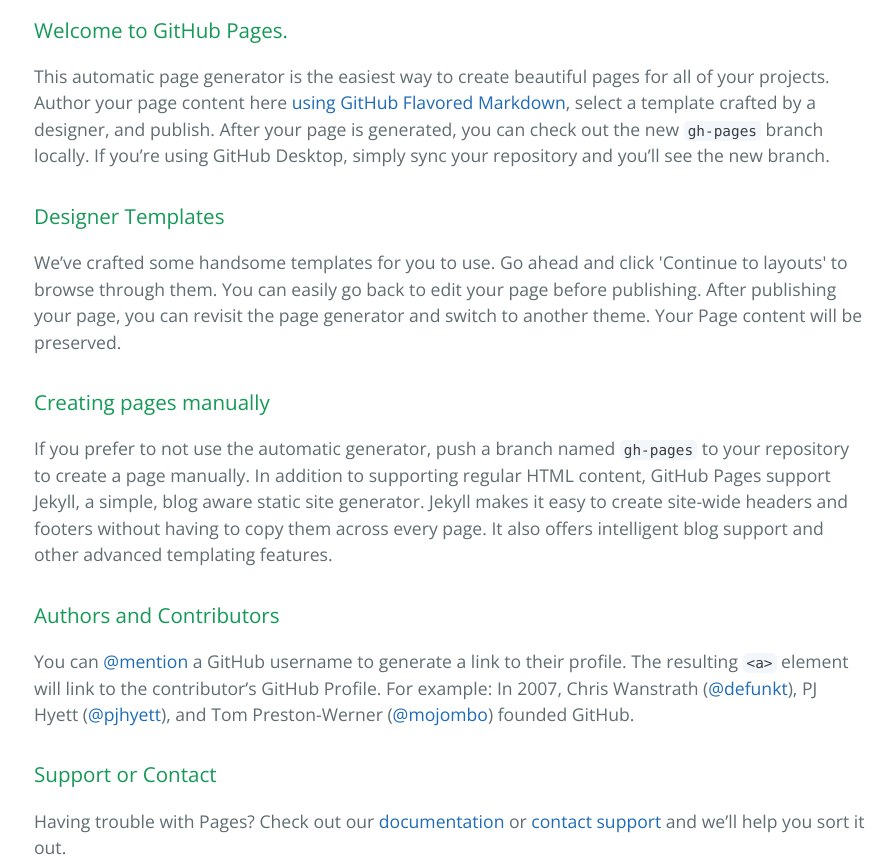
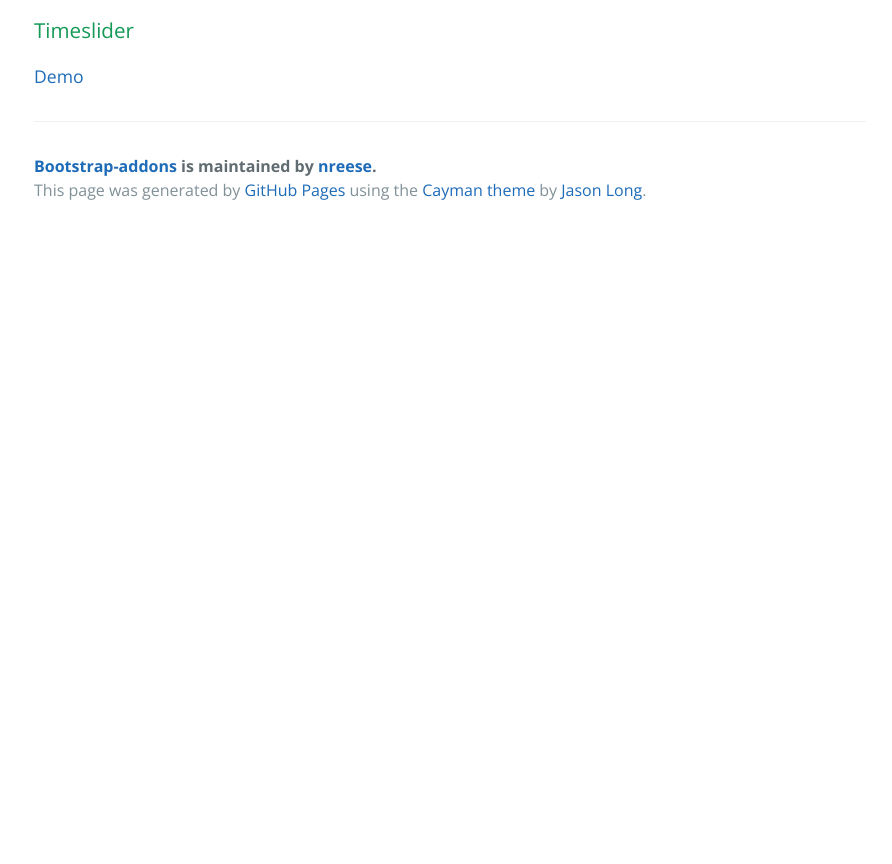
Before and after one commit to LeonBeure/bootstrap-addons, a plain HTML site: page index.html in a window 1280 px wide. Shown: the part 400-1264 px from the top of the page, without its empty margins (190-1082 px from the left). After the commit the page ends 800 px from the top, so only its background shows below. Drawn offline with nearby package versions, Linux system fonts and the light colour scheme.

Commit message:
add timeslider demo to index.html

```diff
--- a/index.html
+++ b/index.html
@@ -20,29 +20,9 @@
 
     <section class="main-content">
       <h3>
-<a id="welcome-to-github-pages" class="anchor" href="#welcome-to-github-pages" aria-hidden="true"><span class="octicon octicon-link"></span></a>Welcome to GitHub Pages.</h3>
+<a id="welcome-to-github-pages" class="anchor" href="#welcome-to-github-pages" aria-hidden="true"><span class="octicon octicon-link"></span></a>Timeslider</h3>
 
-<p>This automatic page generator is the easiest way to create beautiful pages for all of your projects. Author your page content here <a href="https://guides.github.com/features/mastering-markdown/">using GitHub Flavored Markdown</a>, select a template crafted by a designer, and publish. After your page is generated, you can check out the new <code>gh-pages</code> branch locally. If you’re using GitHub Desktop, simply sync your repository and you’ll see the new branch.</p>
-
-<h3>
-<a id="designer-templates" class="anchor" href="#designer-templates" aria-hidden="true"><span class="octicon octicon-link"></span></a>Designer Templates</h3>
-
-<p>We’ve crafted some handsome templates for you to use. Go ahead and click 'Continue to layouts' to browse through them. You can easily go back to edit your page before publishing. After publishing your page, you can revisit the page generator and switch to another theme. Your Page content will be preserved.</p>
-
-<h3>
-<a id="creating-pages-manually" class="anchor" href="#creating-pages-manually" aria-hidden="true"><span class="octicon octicon-link"></span></a>Creating pages manually</h3>
-
-<p>If you prefer to not use the automatic generator, push a branch named <code>gh-pages</code> to your repository to create a page manually. In addition to supporting regular HTML content, GitHub Pages support Jekyll, a simple, blog aware static site generator. Jekyll makes it easy to create site-wide headers and footers without having to copy them across every page. It also offers intelligent blog support and other advanced templating features.</p>
-
-<h3>
-<a id="authors-and-contributors" class="anchor" href="#authors-and-contributors" aria-hidden="true"><span class="octicon octicon-link"></span></a>Authors and Contributors</h3>
-
-<p>You can <a href="https://github.com/blog/821" class="user-mention">@mention</a> a GitHub username to generate a link to their profile. The resulting <code>&lt;a&gt;</code> element will link to the contributor’s GitHub Profile. For example: In 2007, Chris Wanstrath (<a href="https://github.com/defunkt" class="user-mention">@defunkt</a>), PJ Hyett (<a href="https://github.com/pjhyett" class="user-mention">@pjhyett</a>), and Tom Preston-Werner (<a href="https://github.com/mojombo" class="user-mention">@mojombo</a>) founded GitHub.</p>
-
-<h3>
-<a id="support-or-contact" class="anchor" href="#support-or-contact" aria-hidden="true"><span class="octicon octicon-link"></span></a>Support or Contact</h3>
-
-<p>Having trouble with Pages? Check out our <a href="https://help.github.com/pages">documentation</a> or <a href="https://github.com/contact">contact support</a> and we’ll help you sort it out.</p>
+<p><a href="http://nreese.github.io/bootstrap-addons/demo/timeslider-demo.html">Demo</a></p>
 
       <footer class="site-footer">
         <span class="site-footer-owner"><a href="https://github.com/nreese/bootstrap-addons">Bootstrap-addons</a> is maintained by <a href="https://github.com/nreese">nreese</a>.</span>
```
Also changed, not shown: demo/timeslider-demo.html (+1 -0 lines).
